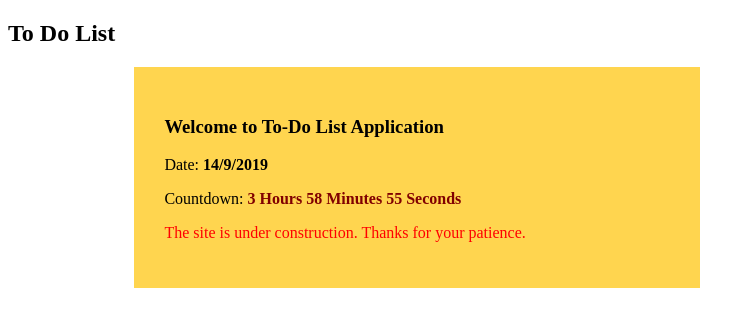
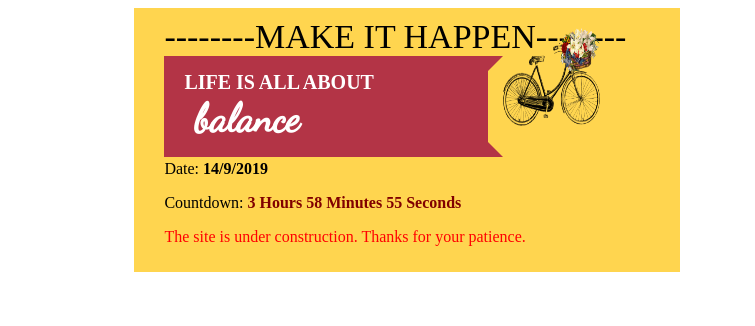
Before and after one commit to NainaThapar/SPA, a React app in the folder To do list/: page / in a window 1280 px wide. Shown: the whole page, without its empty margins (0-755 px from the left). Built offline with nearby package versions, Linux system fonts and the light colour scheme; a web font is replaced by a local one.

Commit message:
added styling and images

```diff
--- a/To do list/app/index.html
+++ b/To do list/app/index.html
@@ -4,6 +4,10 @@
     <title>
       my-to-do-list-app
     </title>
+    <link
+      href="https://fonts.googleapis.com/css?family=Dancing+Script|Oranienbaum|Pompiere|Shadows+Into+Light&display=swap"
+      rel="stylesheet"
+    />
   </head>
   <body>
     <div id="app"></div>
--- a/To do list/app/index.js
+++ b/To do list/app/index.js
@@ -8,7 +8,6 @@ class App extends React.Component {
   render() {
     return (
       <div>
-        <h2>To Do List</h2>
         <Main></Main>
       </div>
     );
--- a/To do list/components/Main/main.css
+++ b/To do list/components/Main/main.css
@@ -1,6 +1,47 @@
 .main-container {
   margin-left: 10%;
-  padding: 30px;
+  padding: 10px 10px 10px 30px;
   width: 40%;
   background-color: #ffd54f;
 }
+
+.design-quote {
+  width: 60%;
+  height: 10%;
+  border-top: 15px solid #b33446;
+  border-right: 15px solid #ffd54f;
+  border-bottom: 15px solid #b33446;
+  font-family: "Oranienbaum", serif;
+  background-color: #b33446;
+  padding-left: 20px;
+  color: #fff;
+  font-weight: bold;
+  font-size: 20px;
+  float: left;
+}
+
+.balance {
+  font-family: "Dancing Script", cursive;
+  margin-left: 10px;
+  font-size: 40px;
+}
+
+.right-img {
+  width: 30%;
+  float: left;
+  position: relative;
+  top: -30px;
+}
+
+.heading::before {
+  content: "--------";
+}
+
+.heading {
+  font-family: "Pompiere", cursive;
+  font-size: 34px;
+}
+
+.heading::after {
+  content: "--------";
+}
--- a/To do list/components/Main/main.js
+++ b/To do list/components/Main/main.js
@@ -1,5 +1,6 @@
 import React from "react";
 import "./main.css";
+import cycle from "../../images/cycle.png";
 
 const Main = () => {
   let today = new Date();
@@ -28,10 +29,17 @@ const Main = () => {
 
   return (
     <div className="main-container">
-      <h3>Welcome to To-Do List Application</h3>
-      <p>
+      <div className="heading">MAKE IT HAPPEN</div>
+      <div className="design-quote">
+        LIFE IS ALL ABOUT <span className="balance">balance</span>
+      </div>
+      <div className="right-img">
+        <img src={cycle} width="100px" height="100px" />
+      </div>
+
+      <div style={{ display: "block" }}>
         Date: <span style={{ fontWeight: "bold" }}>{todayDate}</span>
-      </p>
+      </div>
       <p>
         Countdown:{" "}
         <span id="ct" style={{ fontWeight: "bold", color: "maroon" }}></span>
--- a/To do list/package.json
+++ b/To do list/package.json
@@ -23,6 +23,7 @@
     "css-loader": "^3.2.0",
     "html-webpack-plugin": "^3.2.0",
     "style-loader": "^1.0.0",
+    "url-loader": "^2.1.0",
     "webpack": "^4.40.0",
     "webpack-cli": "^3.3.8",
     "webpack-dev-server": "^3.8.0"
--- a/To do list/webpack.config.js
+++ b/To do list/webpack.config.js
@@ -10,7 +10,11 @@ module.exports = {
   module: {
     rules: [
       { test: /\.(js)$/, use: "babel-loader" },
-      { test: /\.css$/, use: ["style-loader", "css-loader"] }
+      { test: /\.css$/, use: ["style-loader", "css-loader"] },
+      {
+        test: /\.(jpe?g|png|gif|svg)$/i,
+        loader: "url-loader?name=app/images/[name].[ext]"
+      }
     ]
   },
   mode: "development",
```
Also changed, not shown: To do list/images/cycle.png (added), 1 other file.
